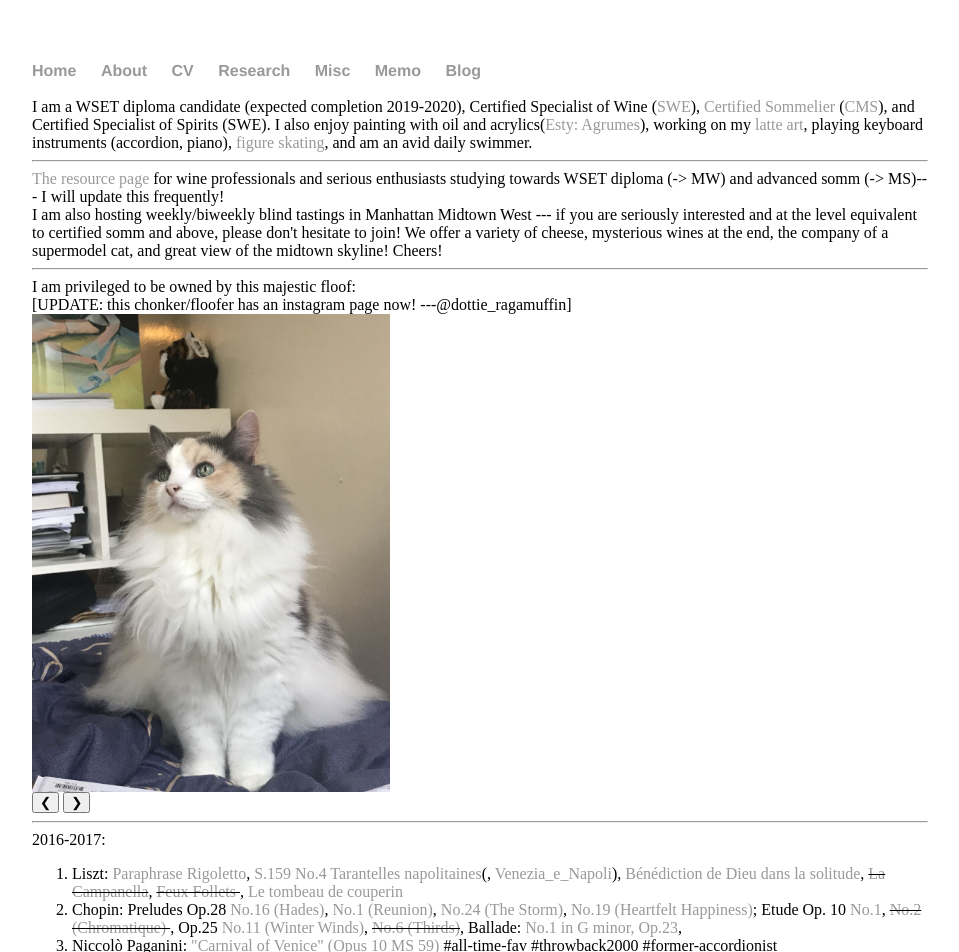
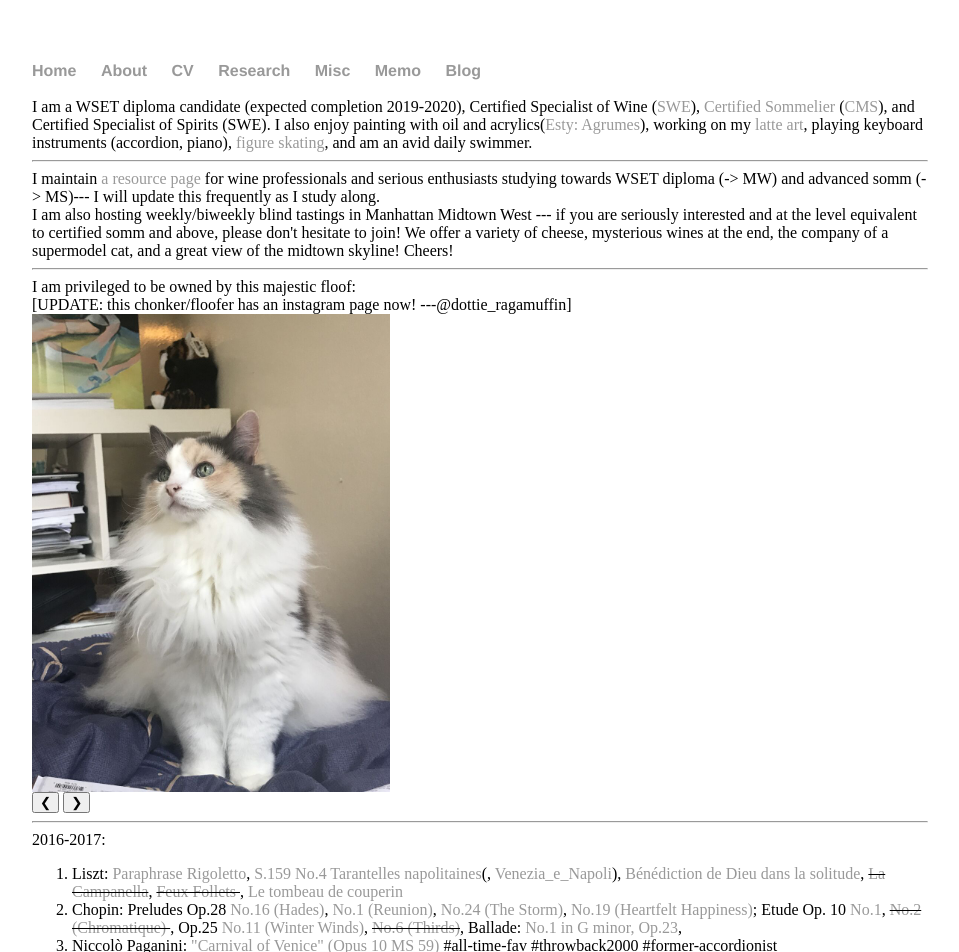
Before and after one commit to shenglih/shenglih.github.io, a Jekyll site: the page built from misc/index.html, in a window 1280 px wide. Shown: the top 952 px of the page, without its empty margins (160-1119 px from the left). Built offline with Jekyll 4.4.1, drawn with Linux system fonts in a browser that asks for light colours.

Commit message:
Update index.html

```diff
--- a/misc/index.html
+++ b/misc/index.html
@@ -12,8 +12,8 @@
 
 	I also enjoy painting with oil and acrylics(<a href="">Esty: Agrumes</a>), working on my<a href="https://dl.orangedox.com/rn378g"> latte art</a>, playing keyboard instruments (accordion, piano), <a href="/misc/skating.html">figure skating</a>, and am an avid daily swimmer.</li>
 	<hr>
-<a href="">The resource page</a> for wine professionals and serious enthusiasts studying towards WSET diploma (-> MW) and advanced somm (-> MS)--- I will update this frequently!<br>
-I am also hosting weekly/biweekly blind tastings in Manhattan Midtown West --- if you are seriously interested and at the level equivalent to certified somm and above, please don't hesitate to join! We offer a variety of cheese, mysterious wines at the end, the company of a supermodel cat, and great view of the midtown skyline! Cheers!
+I maintain <a href="">a resource page</a> for wine professionals and serious enthusiasts studying towards WSET diploma (-> MW) and advanced somm (-> MS)--- I will update this frequently as I study along.<br>
+I am also hosting weekly/biweekly blind tastings in Manhattan Midtown West --- if you are seriously interested and at the level equivalent to certified somm and above, please don't hesitate to join! We offer a variety of cheese, mysterious wines at the end, the company of a supermodel cat, and a great view of the midtown skyline! Cheers!
 	<hr>
 
 	I am privileged to be owned by this majestic floof:<br>
```
